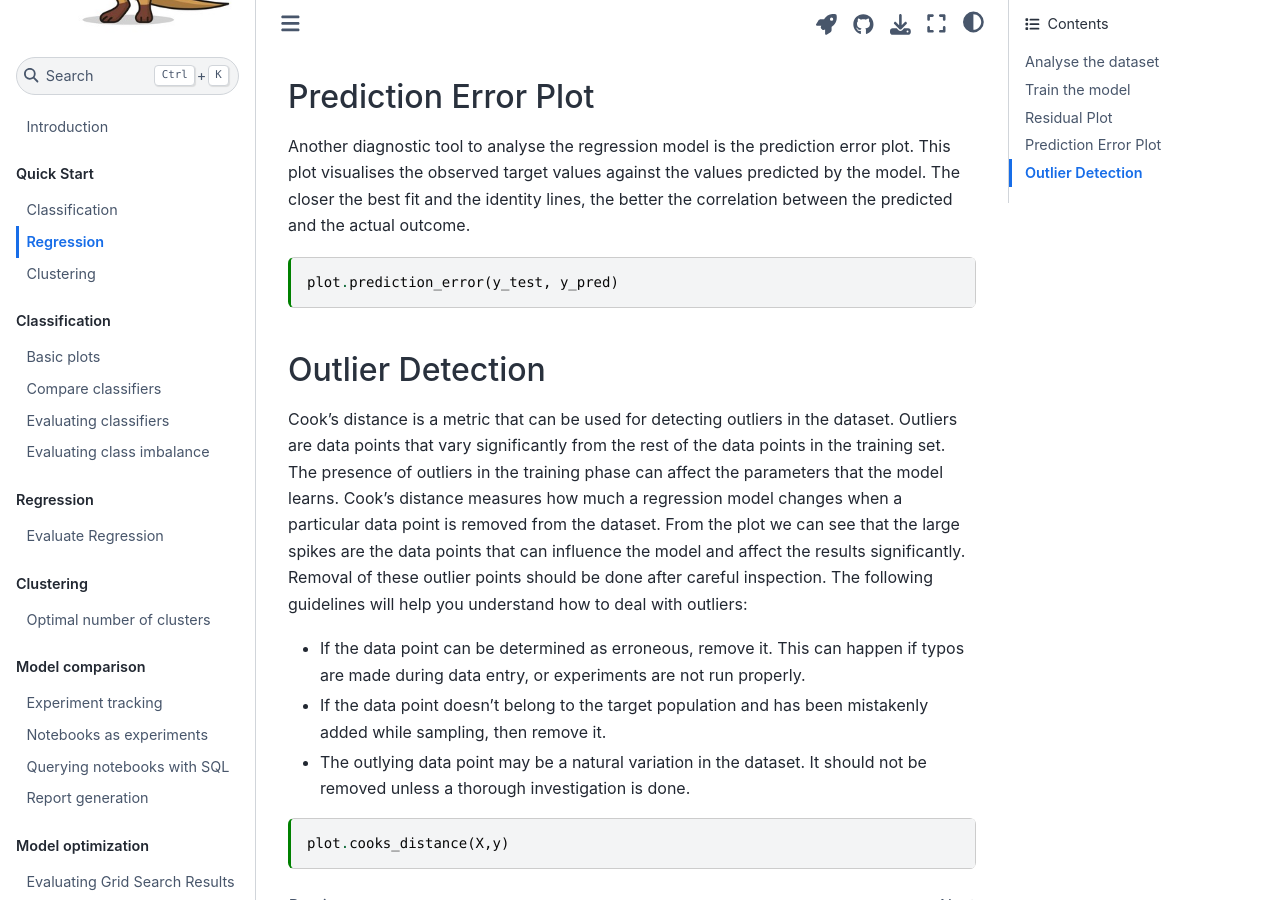
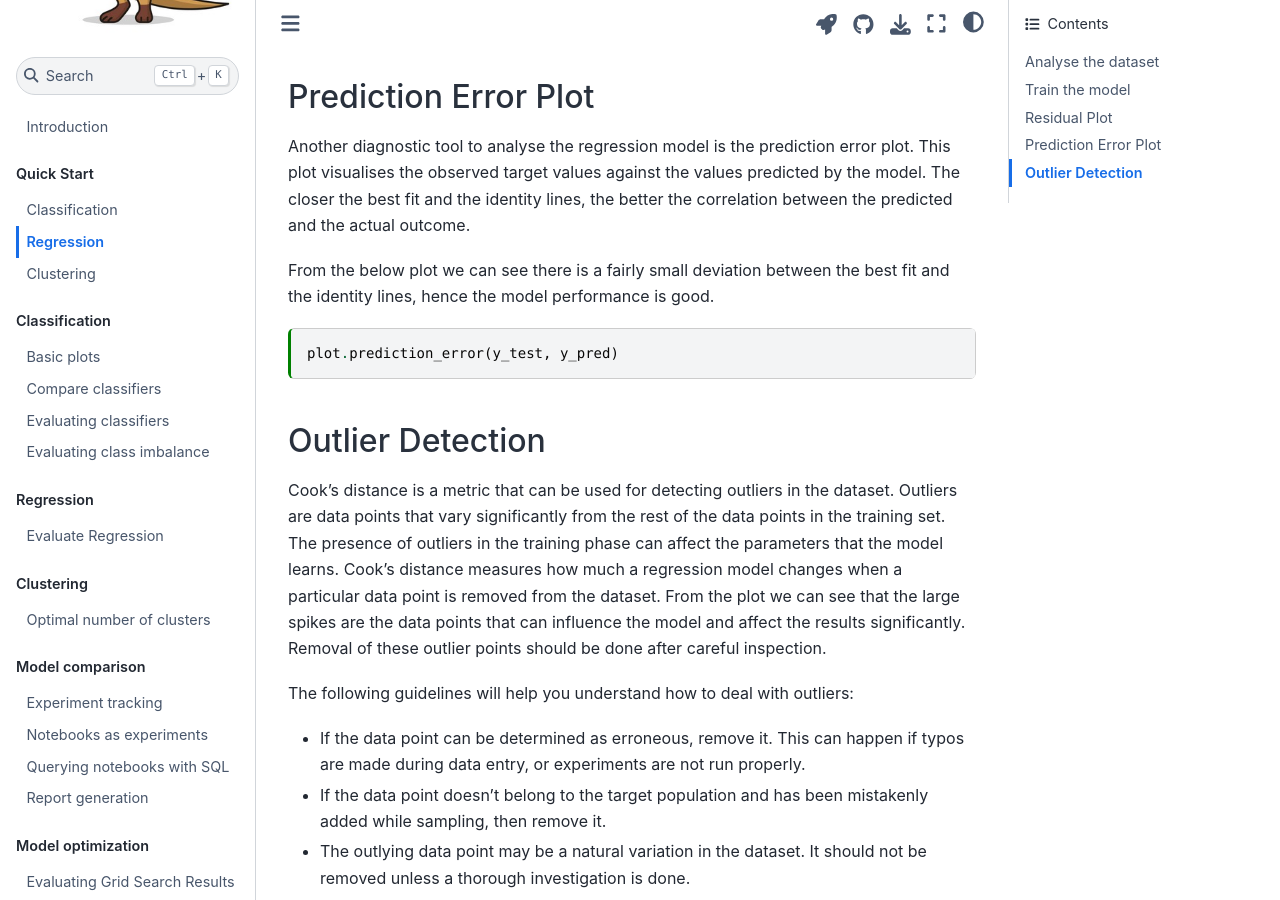
Before and after one commit to ploomber/sklearn-evaluation, a Jupyter Book: the page built from docs/quickstart/regression.md, in a window 1280 px wide and 900 px high, scrolled down 2203 px. Built offline with Jupyter Book 1.0.4 settings and Sphinx 7.4.7 and the Sphinx Book theme 1.1.4, drawn with Linux system fonts in a browser that asks for light colours.

Commit message:
pred error

````diff
--- a/docs/quickstart/regression.md
+++ b/docs/quickstart/regression.md
@@ -113,6 +113,7 @@ plot.residuals(y_test, y_pred)
 
 Another diagnostic tool to analyse the regression model is the prediction error plot. This plot visualises the observed target values against the values predicted by the model. The closer the best fit and the identity lines, the better the correlation between the predicted and the actual outcome.
 
+From the below plot we can see there is a fairly small deviation between the best fit and the identity lines, hence the model performance is good.
 ```{code-cell} ipython3
 plot.prediction_error(y_test, y_pred)
 ```
@@ -121,6 +122,7 @@ plot.prediction_error(y_test, y_pred)
 
 Cook's distance is a metric that can be used for detecting outliers in the dataset. Outliers are data points that vary significantly from the rest of the data points in the training set. The presence of outliers in the training phase can affect the parameters that the model learns.
 Cook's distance measures how much a regression model changes when a particular data point is removed from the dataset. From the plot we can see that the large spikes are the data points that can influence the model and affect the results significantly. Removal of these outlier points should be done after careful inspection.
+
 The following guidelines will help you understand how to deal with outliers:
 - If the data point can be determined as erroneous, remove it. This can happen if typos are made during data entry, or experiments are not run properly.
 - If the data point doesn't belong to the target population and has been mistakenly added while sampling, then remove it.
````
